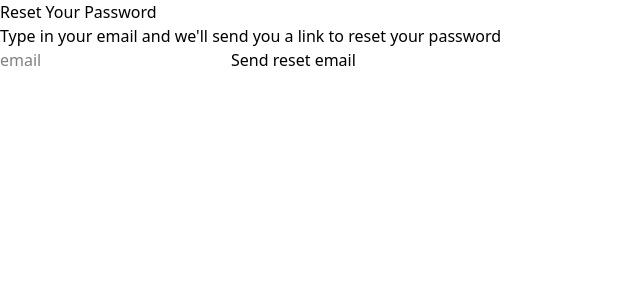
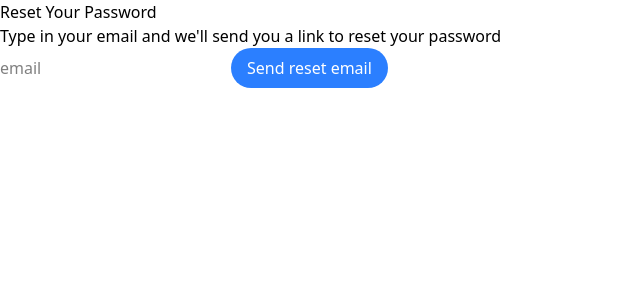
Before and after one commit to ApisitKhakmueang/booking-conference-room, a Next.js app in the folder front-end/: page /auth/forgot-password in a window 1280 px wide. Shown: the top 300 px of the page, without its empty margins (0-640 px from the left). Built offline with nearby package versions, Linux system fonts and the light colour scheme; no server answers.

Commit message:
Use Button component

```diff
--- a/front-end/src/components/auth/forgot-password-form.tsx
+++ b/front-end/src/components/auth/forgot-password-form.tsx
@@ -2,6 +2,7 @@
 
 import { useHandleAuth } from "@/hooks/auth/useHandleAuth";
 import { useState } from "react"
+import Button from "../ui/button";
 
 export default function ForgotPasswordForm() {
   const [email, setEmail] = useState("");
@@ -47,9 +48,9 @@ export default function ForgotPasswordForm() {
               value={email}
               onChange={(e) => setEmail(e.target.value)} />
             {error && <p className="text-sm text-red-500">{error}</p>}
-            <button type="submit" disabled={isLoading}>
+            <Button type="submit" disabled={isLoading}>
               {isLoading ? "Sending..." : "Send reset email"}
-            </button>
+            </Button>
           </form>
         </>
       )}
--- a/front-end/src/components/auth/sign-in/sign-in-google.tsx
+++ b/front-end/src/components/auth/sign-in/sign-in-google.tsx
@@ -1,3 +1,4 @@
+import Button from "@/components/ui/button";
 import { useRouter } from "next/navigation"
 
 interface SignInGoogleProps {
@@ -9,12 +10,12 @@ export default function SignInGoogle({ handleSignInWithGoogle }: SignInGooglePro
 
   return (
     <div className='flex flex-col mt-5'>
-      <button type='button' onClick={handleSignInWithGoogle} className='flex items-center justify-center gap-2 cursor-pointer bg-gray-300 hover:bg-white border border-gray-300 transition-duration-300 p-3 rounded-full'>
+      <Button type='button' variant="slate" onClick={handleSignInWithGoogle} className='flex items-center justify-center gap-2 p-3 border border-slate-300 hover:border-none'>
         <img src='/logo/google-logo.svg' alt="google-logo" className='w-5'/>
         Sign in with Google
-      </button>
+      </Button>
 
-      <p className='flex gap-2 justify-center mt-4'>
+      <p className='flex gap-2 justify-center mt-4 sm:text-base text-[15px]'>
         Don&apos;t have an account?
         <span
           className='cursor-pointer font-semibold'
--- a/front-end/src/components/auth/sign-up-form.tsx
+++ b/front-end/src/components/auth/sign-up-form.tsx
@@ -3,6 +3,7 @@
 import { useHandleAuth } from '@/hooks/auth/useHandleAuth'
 import { useRouter } from 'next/navigation'
 import { useState } from 'react'
+import Button from '../ui/button'
 
 export default function SignUpForm() {
   const [email, setEmail] = useState('')
@@ -59,9 +60,9 @@ export default function SignUpForm() {
         />
 
         {error && <p className="text-sm text-red-500">{error}</p>}
-        <button type='submit' disabled={isLoading}>
+        <Button type='submit' disabled={isLoading}>
           {isLoading ? "Creating an account..." : "Sign up"}
-        </button>
+        </Button>
       </form>
     </>
   )
--- a/front-end/src/components/auth/update-password-form.tsx
+++ b/front-end/src/components/auth/update-password-form.tsx
@@ -3,6 +3,7 @@
 import { useAuthActions } from "@/hooks/auth/useAuthAction"
 import { useRouter } from "next/navigation";
 import { useState } from "react"
+import Button from "../ui/button";
 
 export default function UpdatePasswordForm() {
   const [password, setPassword] = useState("");
@@ -54,9 +55,9 @@ export default function UpdatePasswordForm() {
         />
 
         {error && <p className="text-sm text-red-500">{error}</p>}
-        <button type='submit' disabled={isLoading}>
+        <Button type='submit' disabled={isLoading}>
           {isLoading ? "Saving..." : "Save new password"}
-        </button>
+        </Button>
       </form>
     </>
   )
--- a/front-end/src/components/layout/user-bar/Notification.tsx
+++ b/front-end/src/components/layout/user-bar/Notification.tsx
@@ -4,7 +4,7 @@ import Button from '../../ui/button';
 export default function NotificationComp() {
   return (
     <div className='flex'>
-      <Button variant="slate" size="circle" className='relative p-3.5 dark:bg-sidebar dark:text-main dark:border-none dark:hover:bg-hover'>
+      <Button variant="slate" size="circle" className='relative p-3.5 bg-slate-50 text-black hover:bg-slate-200 border border-slate-400 hover:-translate-y-1 transition-duration-300 dark:bg-sidebar dark:text-main dark:border-none dark:hover:bg-hover'>
         <Bell size={24}/>
 
         <div className='absolute top-0 right-0 bg-red-500 text-white text-xs w-5 h-5 flex items-center justify-center rounded-full -mt-1 -mr-1'>
--- a/front-end/src/components/ui/button.tsx
+++ b/front-end/src/components/ui/button.tsx
@@ -2,7 +2,7 @@
 import { cn } from '@/lib/utils'
 import { ButtonHTMLAttributes } from 'react'
 
-type ButtonVariant = 'primary' | 'secondary' | 'danger' | 'slate'
+type ButtonVariant = 'primary' | 'secondary' | 'danger' | 'slate' | 'dark-purple'
 type ButtonSize = 'sm' | 'md' | 'lg' | 'circle'
 
 interface ButtonProps extends ButtonHTMLAttributes<HTMLButtonElement> {
@@ -24,7 +24,7 @@ export default function Button({
     <button
       disabled={disabled || loading}
       className={cn(
-        'rounded-full transition font-medium cursor-pointer',
+        'rounded-full transition-duration-300 font-base cursor-pointer',
         variantStyles[variant],
         sizeStyles[size],
         (disabled || loading) && 'opacity-50 cursor-not-allowed',
@@ -41,8 +41,8 @@ const variantStyles = {
   primary: 'bg-blue-500 text-white hover:bg-blue-600',
   secondary: 'bg-gray-200 text-black hover:bg-gray-300',
   danger: 'bg-red-500 text-white hover:bg-red-600',
-  'dark-purple' : 'bg-light-hover text-white hover:bg-violet-500',
-  slate: 'bg-slate-50 text-black hover:bg-slate-200 border-1 border-slate-400 hover:bg-slate-100 hover:-translate-y-1 transition-duration-300',
+  'dark-purple' : 'bg-light-card text-white hover:bg-light-hover',
+  slate: 'bg-slate-50 text-black hover:bg-slate-300',
 }
 
 const sizeStyles = {
```
